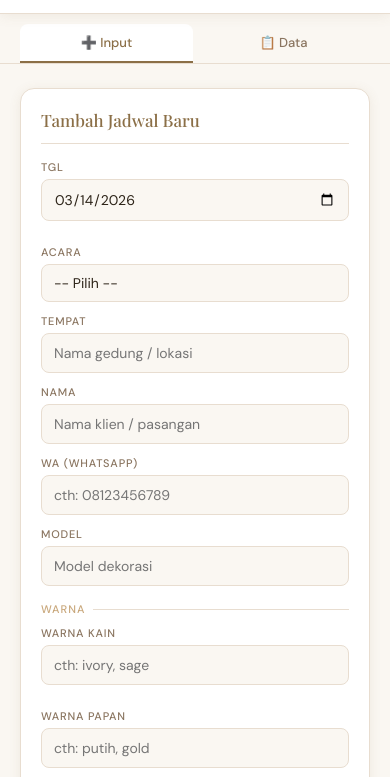
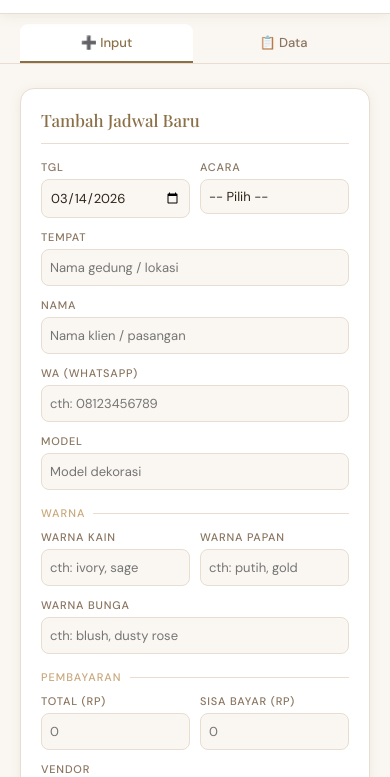
Before and after one commit to wjoko/jadwal-hanayablom, a plain HTML site: page index.html in a window 390 px wide. Shown: the part 58-835 px from the top of the page. Drawn offline with nearby package versions, Linux system fonts and the light colour scheme.

Commit message:
Update index.html

```diff
--- a/index.html
+++ b/index.html
@@ -141,12 +141,7 @@
   .form-row {
     display: grid;
     grid-template-columns: 1fr 1fr;
-    gap: 12px;
-  }
-  @media (max-width: 480px) {
-    .form-row {
-      grid-template-columns: 1fr;
-    }
+    gap: 10px;
   }
   .form-row.full { grid-template-columns: 1fr; }
 
@@ -155,6 +150,7 @@
     flex-direction: column;
     gap: 5px;
     margin-bottom: 12px;
+    min-width: 0; /* penting: cegah overflow di grid */
   }
   .field label {
     font-size: 11px;
@@ -162,9 +158,12 @@
     letter-spacing: 0.8px;
     text-transform: uppercase;
     color: var(--text-muted);
+    white-space: nowrap;
+    overflow: hidden;
+    text-overflow: ellipsis;
   }
   .field input, .field textarea, .field select {
-    padding: 10px 12px;
+    padding: 10px 10px;
     border: 1.5px solid var(--border);
     border-radius: var(--radius-sm);
     font-family: 'DM Sans', sans-serif;
@@ -173,6 +172,15 @@
     background: var(--bg);
     transition: border-color 0.2s, box-shadow 0.2s;
     -webkit-appearance: none;
+    width: 100%;
+    min-width: 0;
+    box-sizing: border-box;
+  }
+  @media (max-width: 420px) {
+    .field input, .field textarea, .field select {
+      font-size: 13px;
+      padding: 9px 8px;
+    }
   }
   .field input:focus, .field textarea:focus, .field select:focus {
     outline: none;
```
